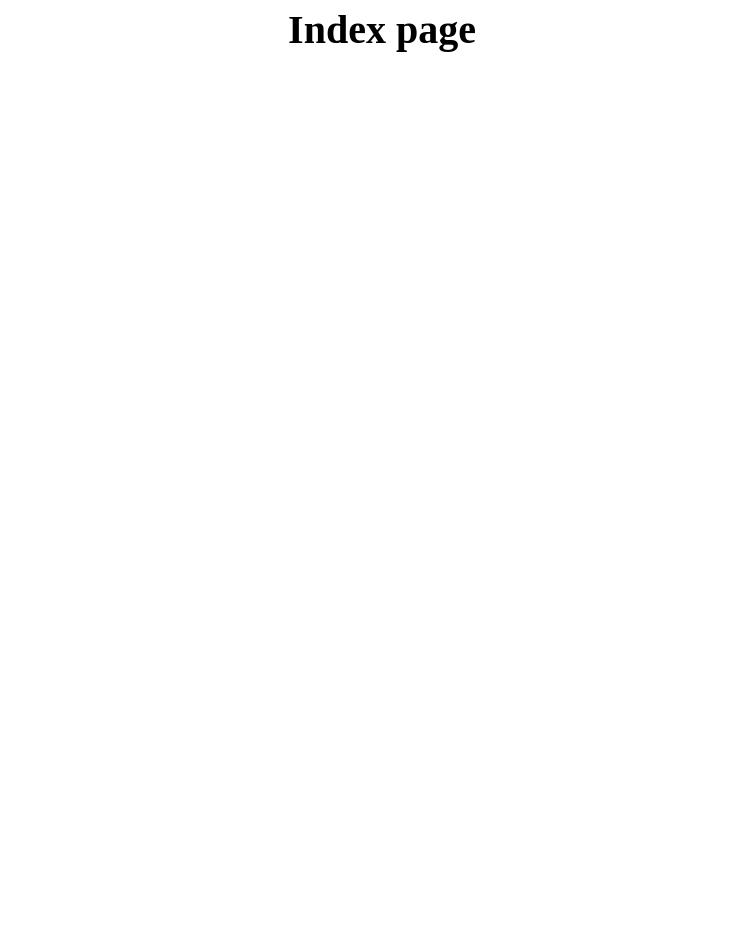
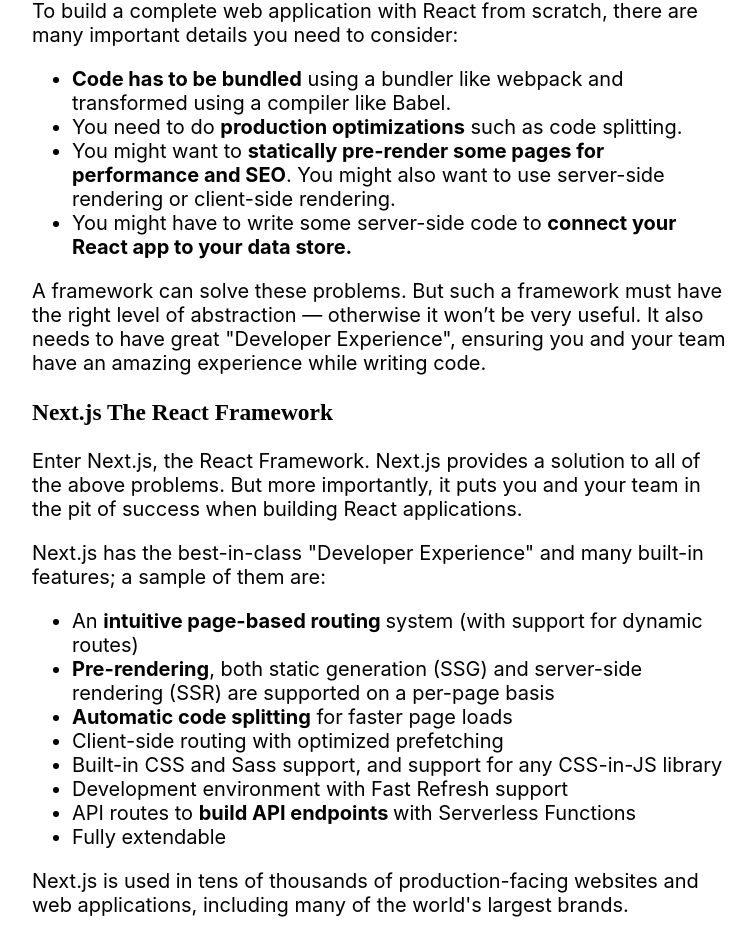
Before and after one commit to MarcRibera/nextjs-test, a Next.js app: page / in a window 1280 px wide. Shown: the part 291-1243 px from the top of the page, without its empty margins (258-1013 px from the left). Before the commit the page ends 1022 px from the top, so only its background shows below. Built offline with nearby package versions, Linux system fonts and the light colour scheme; sample sign-in values are in the browser's storage.

Commit message:
improve index page

```diff
--- a/pages/index.js
+++ b/pages/index.js
@@ -2,12 +2,47 @@
 
 export default function Home({ pageProps }) {
   return (
-    <div>
+    <>
       <Head>
         <title> The NEXT project </title>
         <meta name="keywords" content="some, words for the seo" />
       </Head>
-      <h1>Index page</h1>
-    </div>
+      <div className="content-wrap">
+        <p>To build a complete web application with React from scratch, there are many
+        important details you need to consider:</p>
+
+        <ul>
+          <li> <b>Code has to be bundled</b> using a bundler like webpack and transformed using a compiler like Babel.</li>
+          <li>You need to do <b>production optimizations</b> such as code splitting.</li>
+          <li>You might want to <b>statically pre-render some pages for performance and SEO</b>. You might also want to use server-side rendering or client-side rendering.</li>
+          <li>You might have to write some server-side code to <b>connect your React app to your data store.</b> </li>
+        </ul>
+
+        <p>A framework can solve these problems. But such a framework must have the right level of abstraction — otherwise it won’t be very useful. It also needs to have great "Developer Experience", ensuring you and your team have an amazing experience while writing code.</p>
+
+        <h3>Next.js The React Framework</h3>
+        <p>Enter Next.js, the React Framework. Next.js provides a solution to all of the above problems. But more importantly, it puts you and your team in the pit of success when building React applications.</p>
+
+        <p> Next.js has the best-in-class "Developer Experience" and many built-in features; a sample of them are:</p>
+        <ul>
+          <li>An <b>intuitive page-based routing </b> system (with support for dynamic routes)</li>
+          <li> <b>Pre-rendering</b>, both static generation (SSG) and server-side rendering (SSR) are supported on a per-page basis</li>
+          <li> <b>Automatic code splitting</b> for faster page loads</li>
+          <li>Client-side routing with optimized prefetching</li>
+          <li>Built-in CSS and Sass support, and support for any CSS-in-JS library</li>
+          <li>Development environment with Fast Refresh support</li>
+          <li>API routes to <b> build API endpoints </b> with Serverless Functions</li>
+          <li>Fully extendable</li>
+        </ul>
+        <p> Next.js is used in tens of thousands of production-facing websites and web applications, including many of the world's largest brands.</p>
+      </div>
+      <style jsx>
+        {`
+          .content-wrap {
+            width: 700px;
+          }
+        `}
+      </style>
+  </>
   )
 }
```
